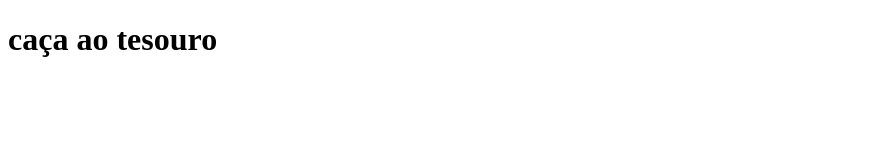
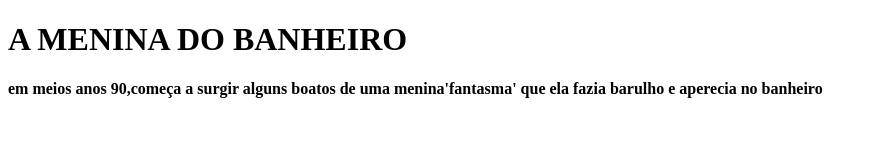
Before and after one commit to sanpierre/meu-site, a plain HTML site: page index.html in a window 1280 px wide. Shown: the whole page, without its empty margins (0-878 px from the left). Drawn offline with Linux system fonts and the light colour scheme.

Commit message:
Add files via upload

```diff
--- a/index.html
+++ b/index.html
@@ -8,7 +8,9 @@
     <link href="style.css" rel="stylesheet">
 </head>
 <body>
-    <header><H1>caça ao tesouro</H1></header>
+    <header><H1>A MENINA DO BANHEIRO</H1></header>
+
+    <p><strong>em meios anos 90,começa a surgir alguns boatos de uma menina'fantasma' que ela fazia barulho e aperecia no banheiro  </strong></p>
 
 </body>
 </html>
```
